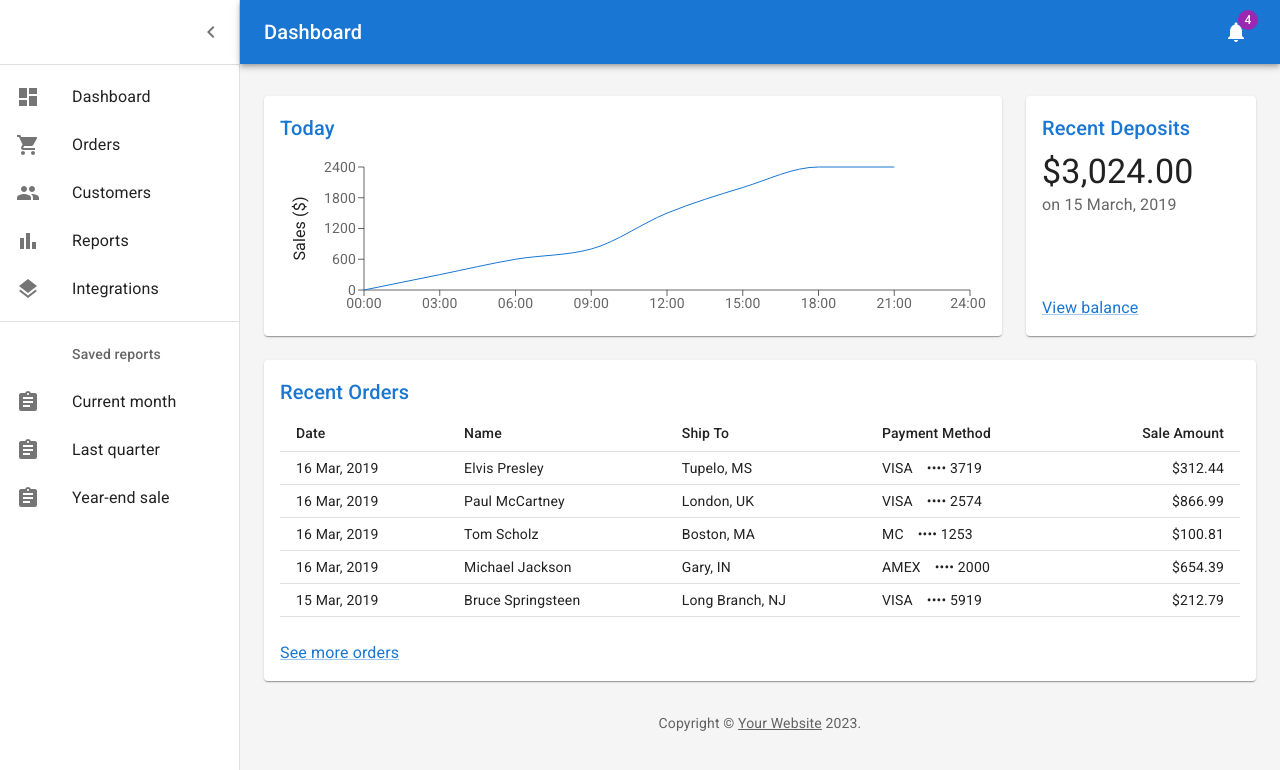
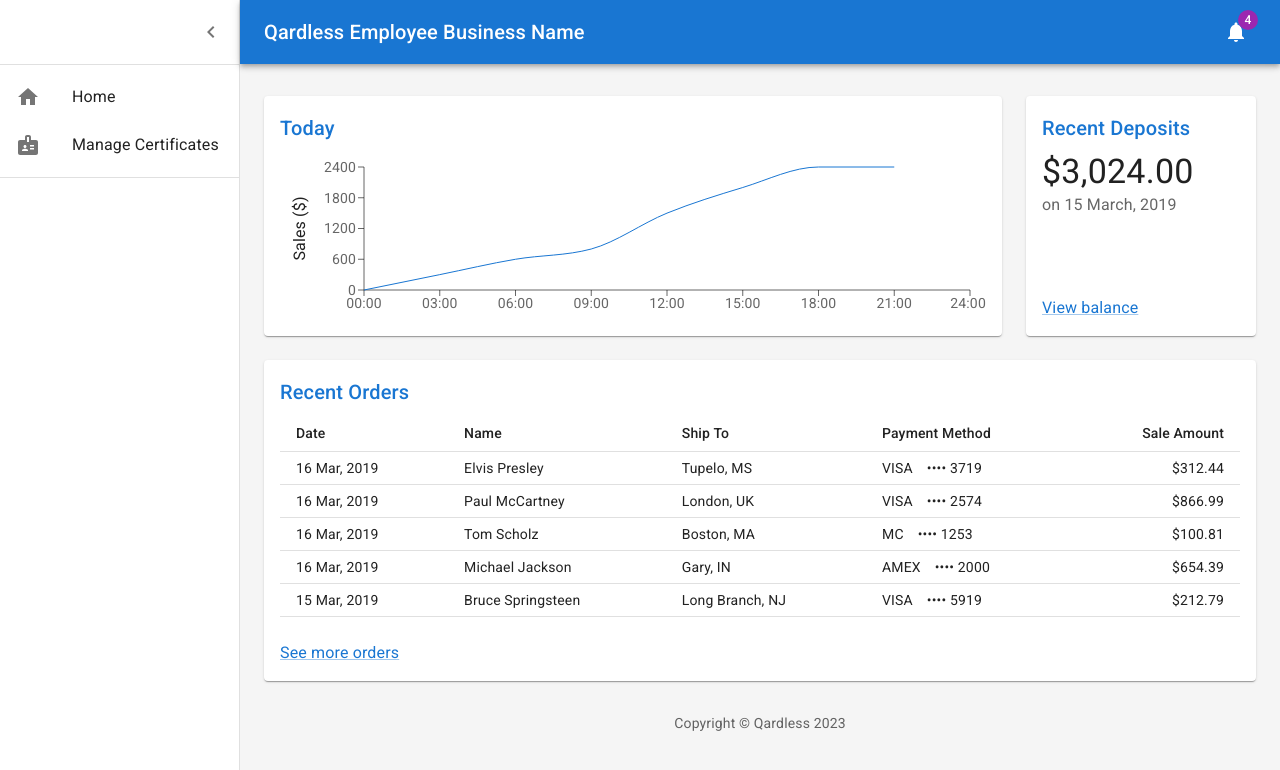
Before and after one commit to Brian-McK/QardlessWepApp, a React (Create React App) app in the folder create-react-app/: page / in a window 1280 px wide. Shown: the top 770 px of the page. Built offline with nearby package versions, Linux system fonts and the light colour scheme.

Commit message:
remove unwanted list items and tidy small areas of UI

```diff
--- a/create-react-app/public/index.html
+++ b/create-react-app/public/index.html
@@ -19,7 +19,7 @@
       work correctly both with client-side routing and a non-root public URL.
       Learn how to configure a non-root public URL by running `npm run build`.
     -->
-    <title>My page</title>
+    <title>Qardless</title>
     <!-- Fonts to support Material Design -->
     <link
       rel="stylesheet"
--- a/create-react-app/src/dashboard/Dashboard.js
+++ b/create-react-app/src/dashboard/Dashboard.js
@@ -1,36 +1,37 @@
-import * as React from 'react';
-import { styled, createTheme, ThemeProvider } from '@mui/material/styles';
-import CssBaseline from '@mui/material/CssBaseline';
-import MuiDrawer from '@mui/material/Drawer';
-import Box from '@mui/material/Box';
-import MuiAppBar from '@mui/material/AppBar';
-import Toolbar from '@mui/material/Toolbar';
-import List from '@mui/material/List';
-import Typography from '@mui/material/Typography';
-import Divider from '@mui/material/Divider';
-import IconButton from '@mui/material/IconButton';
-import Badge from '@mui/material/Badge';
-import Container from '@mui/material/Container';
-import Grid from '@mui/material/Grid';
-import Paper from '@mui/material/Paper';
-import Link from '@mui/material/Link';
-import MenuIcon from '@mui/icons-material/Menu';
-import ChevronLeftIcon from '@mui/icons-material/ChevronLeft';
-import NotificationsIcon from '@mui/icons-material/Notifications';
-import { mainListItems, secondaryListItems } from './listItems';
-import Chart from './Chart';
-import Deposits from './Deposits';
-import Orders from './Orders';
+import * as React from "react";
+import { styled, createTheme, ThemeProvider } from "@mui/material/styles";
+import CssBaseline from "@mui/material/CssBaseline";
+import MuiDrawer from "@mui/material/Drawer";
+import Box from "@mui/material/Box";
+import MuiAppBar from "@mui/material/AppBar";
+import Toolbar from "@mui/material/Toolbar";
+import List from "@mui/material/List";
+import Typography from "@mui/material/Typography";
+import Divider from "@mui/material/Divider";
+import IconButton from "@mui/material/IconButton";
+import Badge from "@mui/material/Badge";
+import Container from "@mui/material/Container";
+import Grid from "@mui/material/Grid";
+import Paper from "@mui/material/Paper";
+import Link from "@mui/material/Link";
+import MenuIcon from "@mui/icons-material/Menu";
+import ChevronLeftIcon from "@mui/icons-material/ChevronLeft";
+import NotificationsIcon from "@mui/icons-material/Notifications";
+import { mainListItems } from "./listItems";
+import Chart from "./Chart";
+import Deposits from "./Deposits";
+import Orders from "./Orders";
 
 function Copyright(props) {
   return (
-    <Typography variant="body2" color="text.secondary" align="center" {...props}>
-      {'Copyright © '}
-      <Link color="inherit" href="https://mui.com/">
-        Your Website
-      </Link>{' '}
+    <Typography
+      variant="body2"
+      color="text.secondary"
+      align="center"
+      {...props}
+    >
+      {"Copyright © Qardless "}
       {new Date().getFullYear()}
-      {'.'}
     </Typography>
   );
 }
@@ -38,48 +39,48 @@ function Copyright(props) {
 const drawerWidth = 240;
 
 const AppBar = styled(MuiAppBar, {
-  shouldForwardProp: (prop) => prop !== 'open',
+  shouldForwardProp: (prop) => prop !== "open",
 })(({ theme, open }) => ({
   zIndex: theme.zIndex.drawer + 1,
-  transition: theme.transitions.create(['width', 'margin'], {
+  transition: theme.transitions.create(["width", "margin"], {
     easing: theme.transitions.easing.sharp,
     duration: theme.transitions.duration.leavingScreen,
   }),
   ...(open && {
     marginLeft: drawerWidth,
     width: `calc(100% - ${drawerWidth}px)`,
-    transition: theme.transitions.create(['width', 'margin'], {
+    transition: theme.transitions.create(["width", "margin"], {
       easing: theme.transitions.easing.sharp,
       duration: theme.transitions.duration.enteringScreen,
     }),
   }),
 }));
 
-const Drawer = styled(MuiDrawer, { shouldForwardProp: (prop) => prop !== 'open' })(
-  ({ theme, open }) => ({
-    '& .MuiDrawer-paper': {
-      position: 'relative',
-      whiteSpace: 'nowrap',
+const Drawer = styled(MuiDrawer, {
+  shouldForwardProp: (prop) => prop !== "open",
+})(({ theme, open }) => ({
+  "& .MuiDrawer-paper": {
+    position: "relative",
+    whiteSpace: "nowrap",
     width: drawerWidth,
-      transition: theme.transitions.create('width', {
+    transition: theme.transitions.create("width", {
       easing: theme.transitions.easing.sharp,
       duration: theme.transitions.duration.enteringScreen,
     }),
-      boxSizing: 'border-box',
+    boxSizing: "border-box",
     ...(!open && {
-        overflowX: 'hidden',
-        transition: theme.transitions.create('width', {
+      overflowX: "hidden",
+      transition: theme.transitions.create("width", {
         easing: theme.transitions.easing.sharp,
         duration: theme.transitions.duration.leavingScreen,
       }),
       width: theme.spacing(7),
-        [theme.breakpoints.up('sm')]: {
+      [theme.breakpoints.up("sm")]: {
         width: theme.spacing(9),
       },
     }),
   },
-  }),
-);
+}));
 
 const mdTheme = createTheme();
 
@@ -91,12 +92,12 @@ function DashboardContent() {
 
   return (
     <ThemeProvider theme={mdTheme}>
-      <Box sx={{ display: 'flex' }}>
+      <Box sx={{ display: "flex" }}>
         <CssBaseline />
         <AppBar position="absolute" open={open}>
           <Toolbar
             sx={{
-              pr: '24px', // keep right padding when drawer closed
+              pr: "24px", // keep right padding when drawer closed
             }}
           >
             <IconButton
@@ -105,8 +106,8 @@ function DashboardContent() {
               aria-label="open drawer"
               onClick={toggleDrawer}
               sx={{
-                marginRight: '36px',
-                ...(open && { display: 'none' }),
+                marginRight: "36px",
+                ...(open && { display: "none" }),
               }}
             >
               <MenuIcon />
@@ -118,7 +119,7 @@ function DashboardContent() {
               noWrap
               sx={{ flexGrow: 1 }}
             >
-              Dashboard
+              Qardless Employee Business Name
             </Typography>
             <IconButton color="inherit">
               <Badge badgeContent={4} color="secondary">
@@ -130,9 +131,9 @@ function DashboardContent() {
         <Drawer variant="permanent" open={open}>
           <Toolbar
             sx={{
-              display: 'flex',
-              alignItems: 'center',
-              justifyContent: 'flex-end',
+              display: "flex",
+              alignItems: "center",
+              justifyContent: "flex-end",
               px: [1],
             }}
           >
@@ -144,19 +145,19 @@ function DashboardContent() {
           <List component="nav">
             {mainListItems}
             <Divider sx={{ my: 1 }} />
-            {secondaryListItems}
+            {/* {secondaryListItems} */}
           </List>
         </Drawer>
         <Box
           component="main"
           sx={{
             backgroundColor: (theme) =>
-              theme.palette.mode === 'light'
+              theme.palette.mode === "light"
                 ? theme.palette.grey[100]
                 : theme.palette.grey[900],
             flexGrow: 1,
-            height: '100vh',
-            overflow: 'auto',
+            height: "100vh",
+            overflow: "auto",
           }}
         >
           <Toolbar />
@@ -167,8 +168,8 @@ function DashboardContent() {
                 <Paper
                   sx={{
                     p: 2,
-                    display: 'flex',
-                    flexDirection: 'column',
+                    display: "flex",
+                    flexDirection: "column",
                     height: 240,
                   }}
                 >
@@ -180,8 +181,8 @@ function DashboardContent() {
                 <Paper
                   sx={{
                     p: 2,
-                    display: 'flex',
-                    flexDirection: 'column',
+                    display: "flex",
+                    flexDirection: "column",
                     height: 240,
                   }}
                 >
@@ -190,7 +191,7 @@ function DashboardContent() {
               </Grid>
               {/* Recent Orders */}
               <Grid item xs={12}>
-                <Paper sx={{ p: 2, display: 'flex', flexDirection: 'column' }}>
+                <Paper sx={{ p: 2, display: "flex", flexDirection: "column" }}>
                   <Orders />
                 </Paper>
               </Grid>
--- a/create-react-app/src/dashboard/listItems.js
+++ b/create-react-app/src/dashboard/listItems.js
@@ -1,72 +1,23 @@
-import * as React from 'react';
-import ListItemButton from '@mui/material/ListItemButton';
-import ListItemIcon from '@mui/material/ListItemIcon';
-import ListItemText from '@mui/material/ListItemText';
-import ListSubheader from '@mui/material/ListSubheader';
-import DashboardIcon from '@mui/icons-material/Dashboard';
-import ShoppingCartIcon from '@mui/icons-material/ShoppingCart';
-import PeopleIcon from '@mui/icons-material/People';
-import BarChartIcon from '@mui/icons-material/BarChart';
-import LayersIcon from '@mui/icons-material/Layers';
-import AssignmentIcon from '@mui/icons-material/Assignment';
+import * as React from "react";
+import ListItemButton from "@mui/material/ListItemButton";
+import ListItemIcon from "@mui/material/ListItemIcon";
+import ListItemText from "@mui/material/ListItemText";
+import HomeIcon from "@mui/icons-material/Home";
+import BadgeIcon from '@mui/icons-material/Badge';
 
 export const mainListItems = (
   <React.Fragment>
     <ListItemButton>
       <ListItemIcon>
-        <DashboardIcon />
+        <HomeIcon />
       </ListItemIcon>
-      <ListItemText primary="Dashboard" />
+      <ListItemText primary="Home" />
     </ListItemButton>
     <ListItemButton>
       <ListItemIcon>
-        <ShoppingCartIcon />
+        <BadgeIcon />
       </ListItemIcon>
-      <ListItemText primary="Orders" />
-    </ListItemButton>
-    <ListItemButton>
-      <ListItemIcon>
-        <PeopleIcon />
-      </ListItemIcon>
-      <ListItemText primary="Customers" />
-    </ListItemButton>
-    <ListItemButton>
-      <ListItemIcon>
-        <BarChartIcon />
-      </ListItemIcon>
-      <ListItemText primary="Reports" />
-    </ListItemButton>
-    <ListItemButton>
-      <ListItemIcon>
-        <LayersIcon />
-      </ListItemIcon>
-      <ListItemText primary="Integrations" />
+      <ListItemText primary="Manage Certificates" />
     </ListItemButton>
   </React.Fragment>
 );
-
-export const secondaryListItems = (
-  <React.Fragment>
-    <ListSubheader component="div" inset>
-      Saved reports
-    </ListSubheader>
-    <ListItemButton>
-      <ListItemIcon>
-        <AssignmentIcon />
-      </ListItemIcon>
-      <ListItemText primary="Current month" />
-    </ListItemButton>
-    <ListItemButton>
-      <ListItemIcon>
-        <AssignmentIcon />
-      </ListItemIcon>
-      <ListItemText primary="Last quarter" />
-    </ListItemButton>
-    <ListItemButton>
-      <ListItemIcon>
-        <AssignmentIcon />
-      </ListItemIcon>
-      <ListItemText primary="Year-end sale" />
-    </ListItemButton>
-  </React.Fragment>
-);
```
Lines whose indentation alone changed are shown as unchanged.
